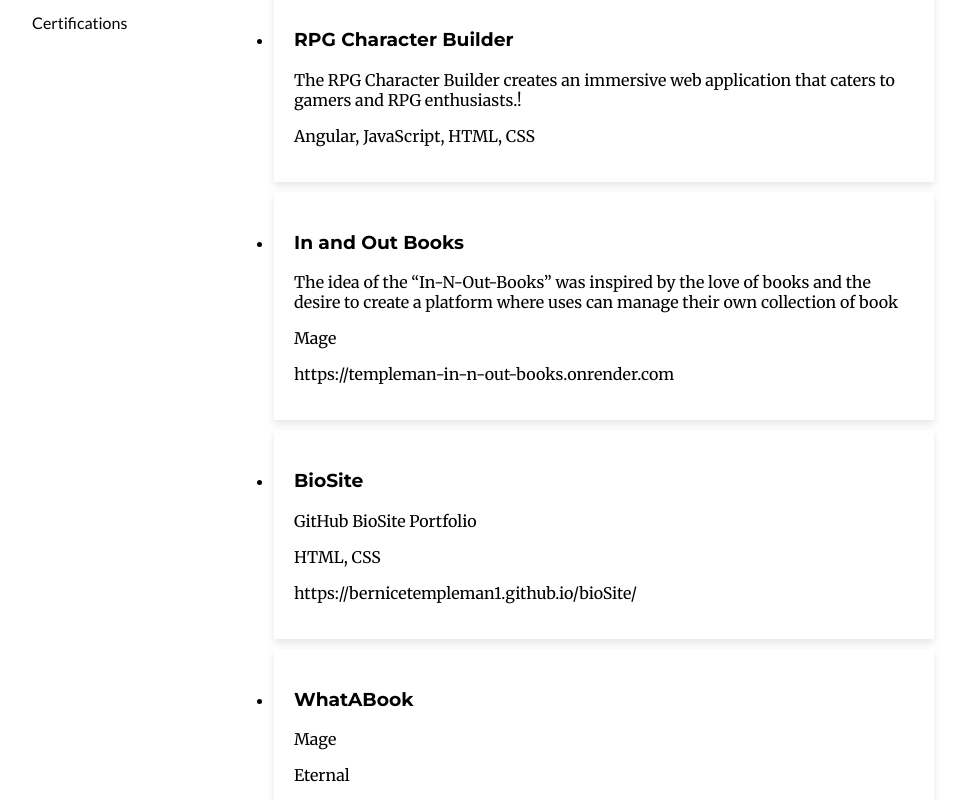
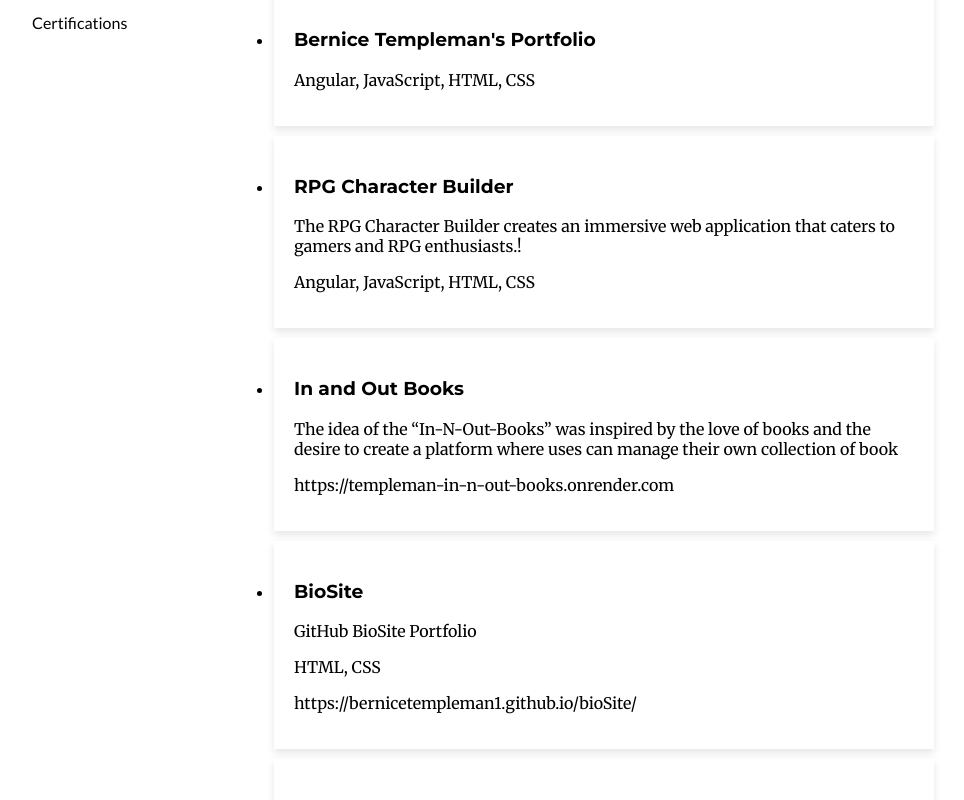
Before and after one commit to bernicetempleman1/portfolio, an Angular app: page /projects in a window 1280 px wide. Shown: the part 560-1360 px from the top of the page, without its empty margins (156-1120 px from the left). Built offline with nearby package versions, Linux system fonts and the light colour scheme.

Commit message:
update week 8 portfolio commit

```diff
--- a/src/app/projects/projects.component.ts
+++ b/src/app/projects/projects.component.ts
@@ -30,6 +30,7 @@ import { Component } from '@angular/core';
             <p>{{ item.technologies }}</p>
             <p>{{ item.learned }}</p>
             <p>{{ item.link }}</p>
+
           </div>
         </li>
         }
@@ -62,6 +63,14 @@ export class ProjectsComponent {
   constructor() {
     this.projects = [
       {
+        name: `Bernice Templeman's Portfolio`,
+        description:
+          '',
+        technologies: 'Angular, JavaScript, HTML, CSS',
+        learned: '',
+        link: '',
+      },
+      {
         name: 'RPG Character Builder',
         description:
           'The RPG Character Builder creates an immersive web application that caters to gamers and RPG enthusiasts.!',
@@ -73,7 +82,7 @@ export class ProjectsComponent {
         name: 'In and Out Books',
         description:
           'The idea of the “In-N-Out-Books” was inspired by the love of books and the desire to create a platform where uses can manage their own collection of book',
-        technologies: 'Mage',
+        technologies: '',
         learned: '',
         link: 'https://templeman-in-n-out-books.onrender.com',
       },
@@ -89,8 +98,8 @@ export class ProjectsComponent {
         name: 'WhatABook',
         description:
           '',
-        technologies: 'Mage',
-        learned: 'Eternal',
+        technologies: '',
+        learned: '',
         link: 'https://github.com/bernicetempleman1/web-335/',
       },
       {
@@ -144,3 +153,5 @@ export class ProjectsComponent {
     ];
   }
 }
+
+//<p [innerHTML]="item.link"></p>
```
